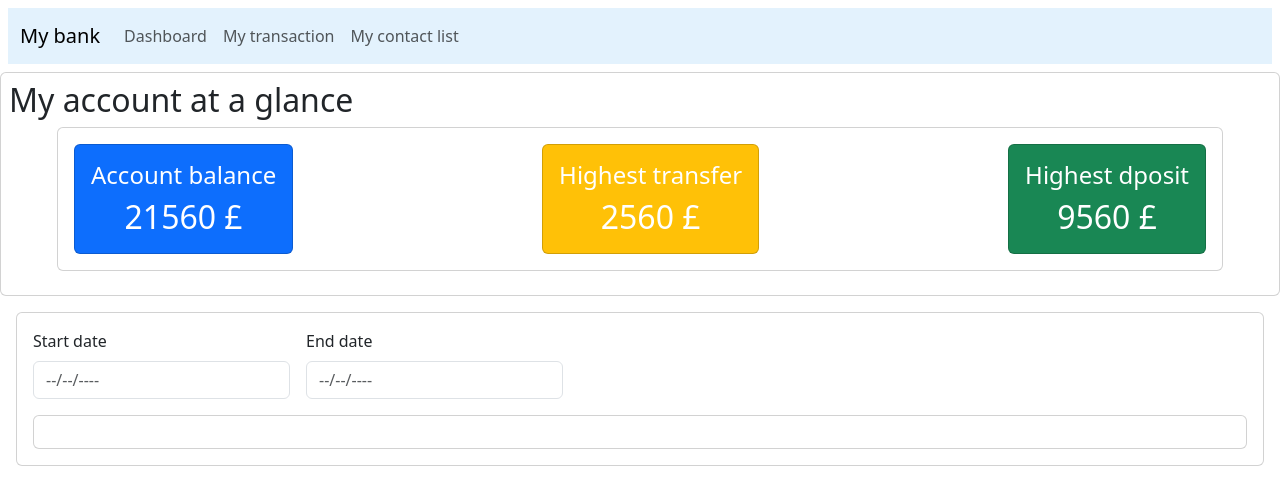
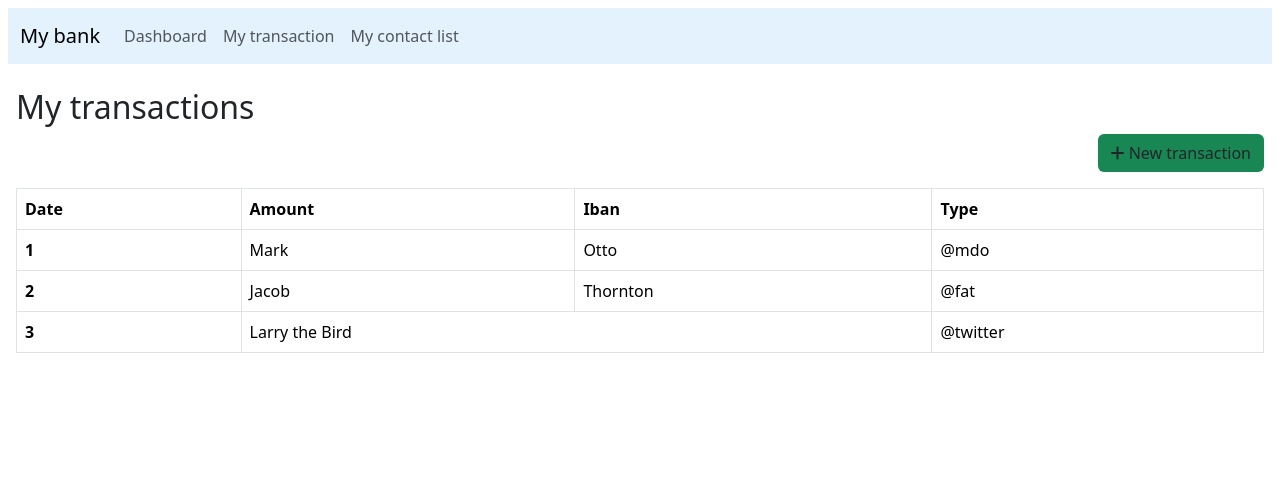
Before and after one commit to bilal1960/frontend_bank, an Angular app in the folder banking-app/: page / in a window 1280 px wide. Shown: the top 504 px of the page. Built offline with nearby package versions, Linux system fonts and the light colour scheme.

Commit message:
implémentation interface my-transaction

```diff
--- a/banking-app/src/app/app.component.html
+++ b/banking-app/src/app/app.component.html
@@ -1,4 +1,4 @@
 
 <app-menu></app-menu>
-<app-user-dashboard></app-user-dashboard>
+<app-my-transactions></app-my-transactions>
 <router-outlet />
--- a/banking-app/src/app/app.component.ts
+++ b/banking-app/src/app/app.component.ts
@@ -4,11 +4,12 @@ import {LoginComponent} from "./pages/login/login.component";
 import {RegisterComponent} from "./pages/register/register.component";
 import {MenuComponent} from "./components/menu/menu.component";
 import {UserDashboardComponent} from "./pages/user-dashboard/user-dashboard.component";
+import {MyTransactionsComponent} from "./pages/my-transactions/my-transactions.component";
 
 @Component({
   selector: 'app-root',
   standalone: true,
-  imports: [RouterOutlet, LoginComponent, RegisterComponent, MenuComponent, UserDashboardComponent],
+  imports: [RouterOutlet, LoginComponent, RegisterComponent, MenuComponent, UserDashboardComponent, MyTransactionsComponent],
   templateUrl: './app.component.html',
   styleUrl: './app.component.scss'
 })
--- /dev/null
+++ b/banking-app/src/app/pages/my-transactions/my-transactions.component.html
@@ -0,0 +1,39 @@
+<div class="p-3">
+<h2>My transactions</h2>
+<div class="d-flex justify-content-end mb-3">
+  <button type="button" class="btn bg-success">
+    <em class="fas fa-plus"></em>&nbsp;New transaction
+  </button>
+</div>
+<div>
+  <table class="table table-bordered">
+    <thead>
+    <tr>
+      <th scope="col">Date</th>
+      <th scope="col">Amount</th>
+      <th scope="col">Iban</th>
+      <th scope="col">Type</th>
+    </tr>
+    </thead>
+    <tbody>
+    <tr>
+      <th scope="row">1</th>
+      <td>Mark</td>
+      <td>Otto</td>
+      <td>&#64;mdo</td>
+    </tr>
+    <tr>
+      <th scope="row">2</th>
+      <td>Jacob</td>
+      <td>Thornton</td>
+      <td>&#64;fat</td>
+    </tr>
+    <tr>
+      <th scope="row">3</th>
+      <td colspan="2">Larry the Bird</td>
+      <td>&#64;twitter</td>
+    </tr>
+    </tbody>
+  </table>
+</div>
+</div>
```
Also changed, not shown: banking-app/src/app/pages/my-transactions/my-transactions.component.ts (added, +12 -0 lines), banking-app/src/app/pages/my-transactions/my-transactions.component.scss (added), 1 other file (tests, documents, lock files or other folders).
